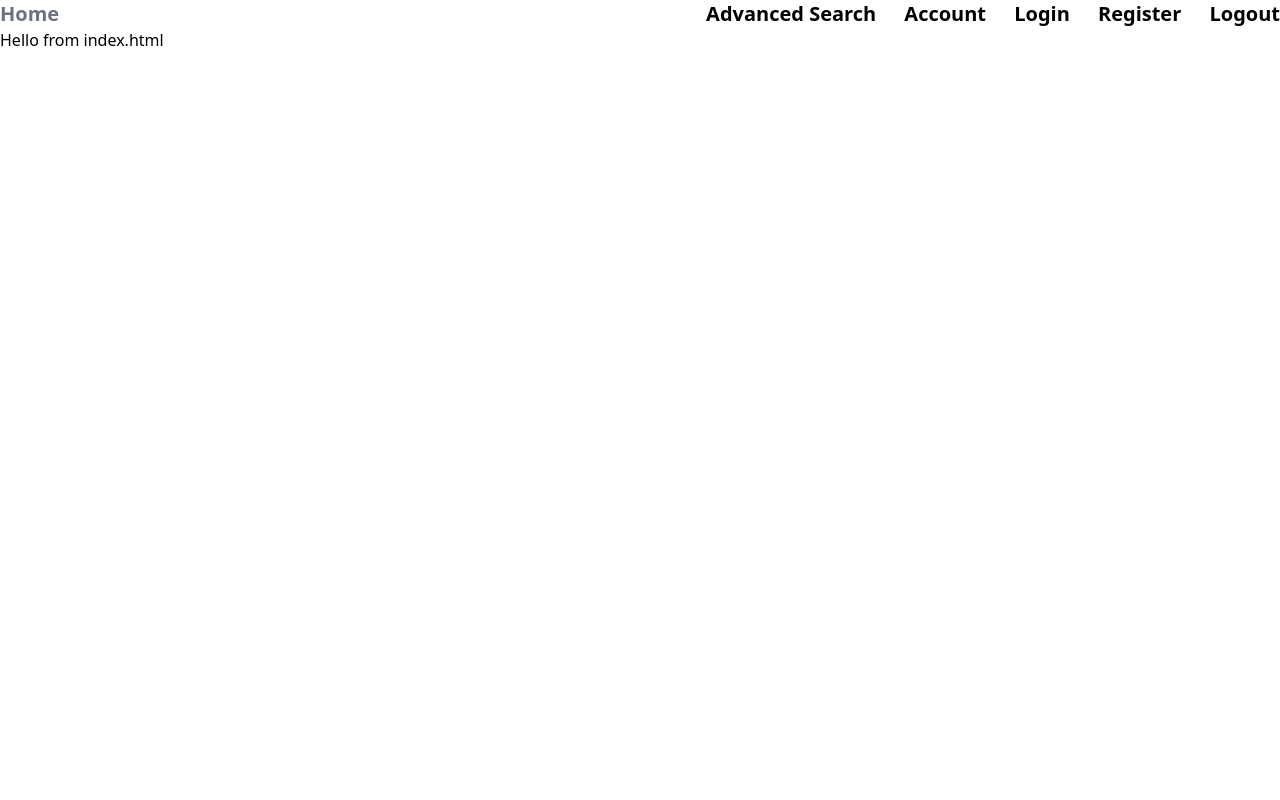
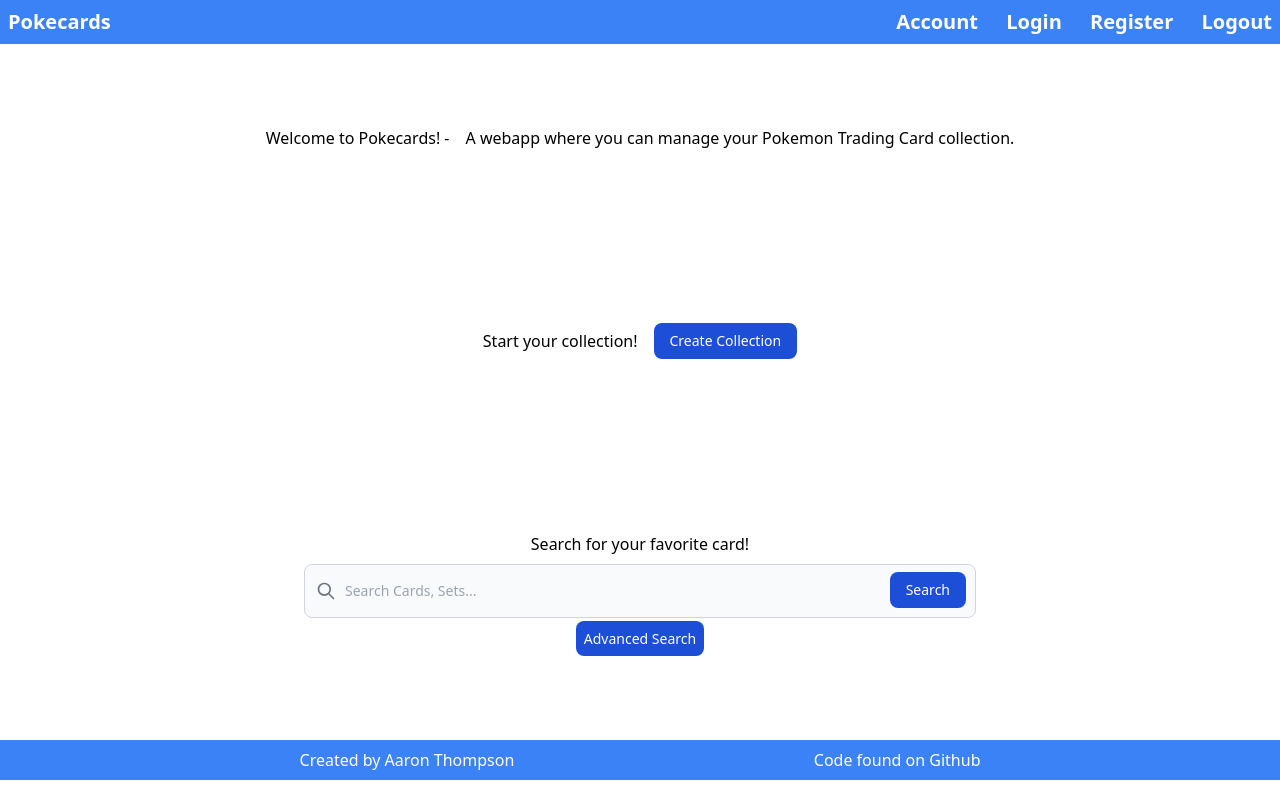
Before and after one commit to Endeyr/pokecards, a Django app: page / in a window 1280 px wide. Run offline with Django 4.2, Linux system fonts and the light colour scheme; some libraries are stand-ins or nearby versions.

Commit message:
add homepage

```diff
--- a/main/templates/main/base.html
+++ b/main/templates/main/base.html
@@ -1,6 +1,6 @@
 {% load static %}
 <!DOCTYPE html>
-<html lang="en">
+<html lang="en" class="scroll-smooth">
 	<head>
 		<meta charset="UTF-8" />
 		<meta http-equiv="X-UA-Compatible" content="IE=edge" />
@@ -10,46 +10,50 @@
 		<script src="https://cdn.tailwindcss.com"></script>
 	</head>
 	<body>
-		<nav class="flex justify-between items-center">
+		<nav
+			class="flex justify-between items-center p-2 bg-blue-500 text-white sticky top-0"
+		>
 			<div class="space-x-6">
 				<a
 					href="{% url 'main:index' %}"
-					class="text-xl font-semibold hover:text-gray-500"
-					>Home</a
+					class="text-xl font-semibold hover:text-red-500"
+					>Pokecards</a
 				>
 			</div>
 			<div class="space-x-6">
-				<a href="#" class="text-xl font-semibold hover:text-gray-500"
-					>Advanced Search</a
-				>
 				<a
 					href="{% url 'users:account' %}"
-					class="text-xl font-semibold hover:text-gray-500"
+					class="text-xl font-semibold hover:text-red-500"
 					>Account</a
 				>
 				<a
 					href="{% url 'users:sign-in' %}"
-					class="text-xl font-semibold hover:text-gray-500"
+					class="text-xl font-semibold hover:text-red-500"
 					>Login</a
 				>
 				<a
 					href="{% url 'users:sign-up' %}"
-					class="text-xl font-semibold hover:text-gray-500"
+					class="text-xl font-semibold hover:text-red-500"
 					>Register</a
 				>
 				<a
 					href="{% url 'users:sign-out' %}"
-					class="text-xl font-semibold hover:text-gray-500"
+					class="text-xl font-semibold hover:text-red-500"
 					>Logout</a
 				>
 			</div>
 		</nav>
 
-		<div>
+		<div class="min-h-fit">
 			{% block content %} {% endblock content %}{% block script %}
 			<script src="{% static 'static/main.js' %}"></script>
 			{% endblock script %}
 		</div>
-		<footer></footer>
+		<footer class="p-2 bg-blue-500 text-white sticky bottom-0">
+			<section class="flex justify-evenly gap-2">
+				<h2>Created by <span>Aaron Thompson</span></h2>
+				<p>Code found on <span>Github</span></p>
+			</section>
+		</footer>
 	</body>
 </html>
--- a/main/templates/main/index.html
+++ b/main/templates/main/index.html
@@ -1,4 +1,72 @@
 {% extends 'main/base.html' %} {% block title %} Home {% endblock title %}
 {%block content %}
-<h1>Hello from index.html</h1>
+<section
+	class="container mx-auto min-h-[87vh] flex flex-col justify-around gap-2"
+>
+	<article class="p-2 flex gap-4 justify-center">
+		<h1>Welcome to Pokecards! -</h1>
+		<p>A webapp where you can manage your Pokemon Trading Card collection.</p>
+	</article>
+	<article class="p-2 flex gap-4 justify-center items-center">
+		<h2>Start your collection!</h2>
+		<button
+			class="text-white bg-blue-700 hover:bg-blue-800 font-medium rounded-lg text-sm px-4 py-2"
+		>
+			Create Collection
+		</button>
+	</article>
+	<article class="text-center p-2">
+		<h2>Search for your favorite card!</h2>
+		<div class="max-w-2xl mx-auto m-2">
+			<form>
+				<label
+					for="default-search"
+					class="mb-2 text-sm font-medium text-gray-900 sr-only dark:text-gray-300"
+					>Search</label
+				>
+				<div class="relative">
+					<div
+						class="flex absolute inset-y-0 left-0 items-center pl-3 pointer-events-none"
+					>
+						<svg
+							class="w-5 h-5 text-gray-500 dark:text-gray-400"
+							fill="none"
+							stroke="currentColor"
+							viewbox="0 0 24 24"
+							xmlns="http://www.w3.org/2000/svg"
+						>
+							<path
+								stroke-linecap="round"
+								stroke-linejoin="round"
+								stroke-width="2"
+								d="M21 21l-6-6m2-5a7 7 0 11-14 0 7 7 0 0114 0z"
+							></path>
+						</svg>
+					</div>
+					<input
+						type="search"
+						id="default-search"
+						class="block p-4 pl-10 w-full text-sm text-gray-900 bg-gray-50 rounded-lg border border-gray-300 focus:ring-blue-500 focus:border-blue-500 dark:bg-gray-700 dark:border-gray-600 dark:placeholder-gray-400 dark:text-white dark:focus:ring-blue-500 dark:focus:border-blue-500"
+						placeholder="Search Cards, Sets..."
+						required
+					/>
+					<button
+						type="submit"
+						class="text-white absolute right-2.5 bottom-2.5 bg-blue-700 hover:bg-blue-800 focus:ring-4 focus:outline-none focus:ring-blue-300 font-medium rounded-lg text-sm px-4 py-2 dark:bg-blue-600 dark:hover:bg-blue-700 dark:focus:ring-blue-800"
+					>
+						Search
+					</button>
+				</div>
+			</form>
+			<div class="m-2">
+				<a
+					href="#"
+					class="text-white bg-blue-700 hover:bg-blue-800 font-medium rounded-lg text-sm p-2"
+				>
+					Advanced Search
+				</a>
+			</div>
+		</div>
+	</article>
+</section>
 {% endblock content %}
```
